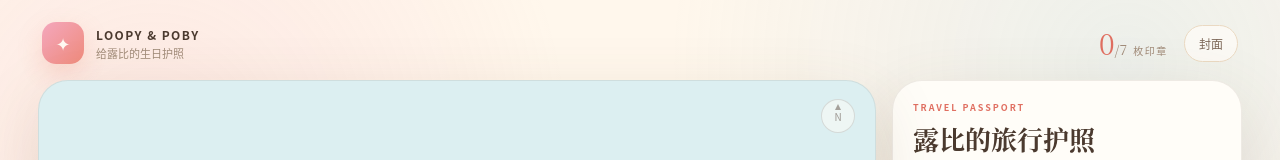
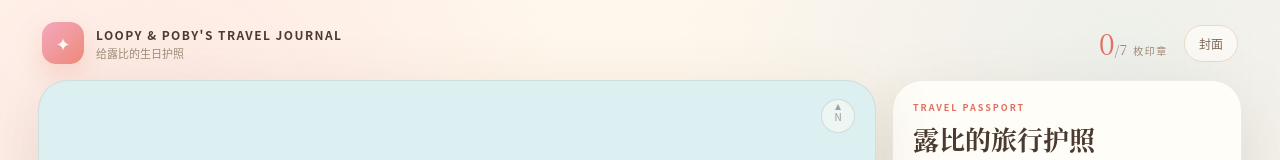
Before and after one commit to derekshaoai/S_HappyBirthday_2026, a React (Vite) app: page / in a window 1280 px wide. Both pictures are taken after a click on the button 991 px from the left and 399 px from the top of the page. Shown: the top 160 px of the page. Built offline with nearby package versions, Linux system fonts and the light colour scheme.

Commit message:
Use Loopy & Poby's Travel Journal as map header

```diff
--- a/src/components/MapView.tsx
+++ b/src/components/MapView.tsx
@@ -39,7 +39,7 @@ export function MapView({
             ✦
           </div>
           <div>
-            <div className="brand-title">Loopy &amp; Poby</div>
+            <div className="brand-title">Loopy &amp; Poby&apos;s Travel Journal</div>
             <div className="brand-sub">给露比的生日护照</div>
           </div>
         </div>
```
